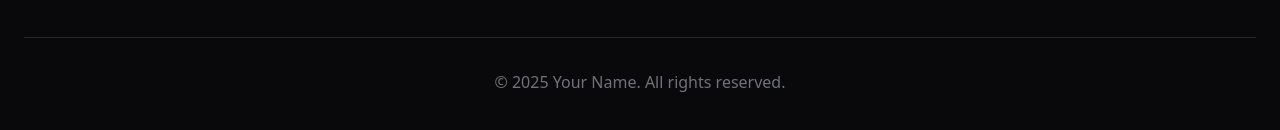
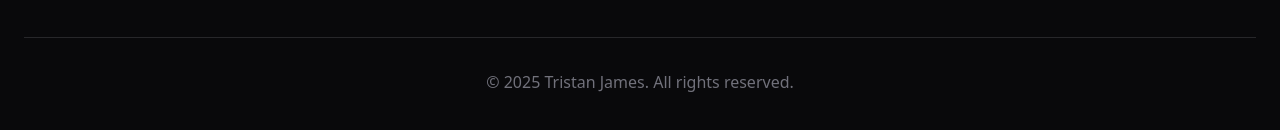
Before and after one commit to nats1211/Portfolio, a React (Vite) app: page / in a window 1280 px wide. Shown: the part 4601-4731 px from the top of the page. Built offline with nearby package versions, Linux system fonts and the light colour scheme.

Commit message:
change the name in the footer

```diff
--- a/src/components/contact.jsx
+++ b/src/components/contact.jsx
@@ -1,3 +1,4 @@
+/* eslint-disable no-unused-vars */
 import { motion, AnimatePresence } from "motion/react";
 import { useInView } from "./use-in-view";
 import { Mail, MapPin, Phone, Send } from "lucide-react";
@@ -243,7 +244,7 @@
                 transition={{ duration: 0.6, delay: 0.8 }}
                 className="mt-24 pt-8 border-t border-zinc-800 text-center text-zinc-500"
             >
-                <p>&copy; {new Date().getFullYear()} Your Name. All rights reserved.</p>
+                <p>&copy; {new Date().getFullYear()} Tristan James. All rights reserved.</p>
             </motion.div>
         </section>
     );
--- a/src/components/education.jsx
+++ b/src/components/education.jsx
@@ -1,3 +1,4 @@
+/* eslint-disable no-unused-vars */
 import { motion } from "motion/react";
 import { useInView } from "./use-in-view";
 import { GraduationCap, Award, BookOpen } from "lucide-react";
--- a/src/components/hero.jsx
+++ b/src/components/hero.jsx
@@ -1,3 +1,4 @@
+// eslint-disable-next-line no-unused-vars
 import { motion } from "motion/react";
 import { ArrowDown, Github, Linkedin, Mail } from "lucide-react";
 
```
